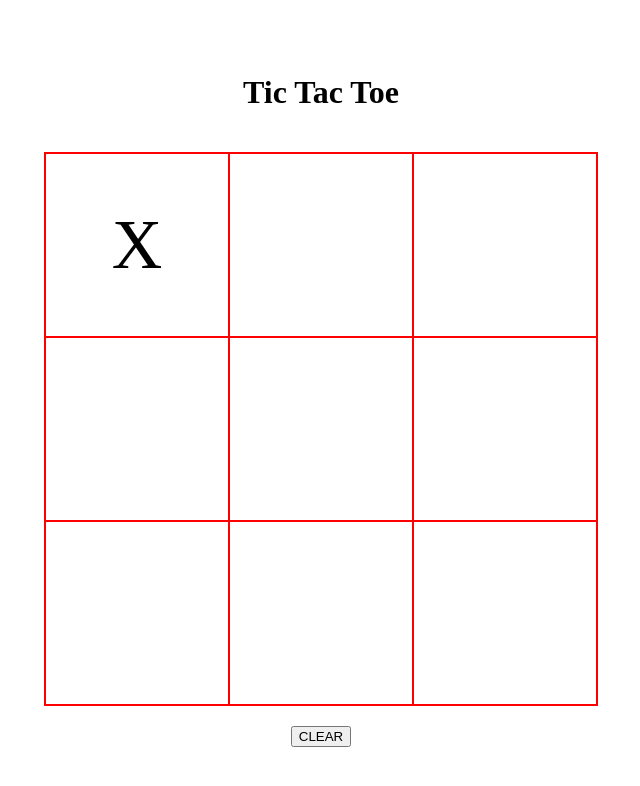
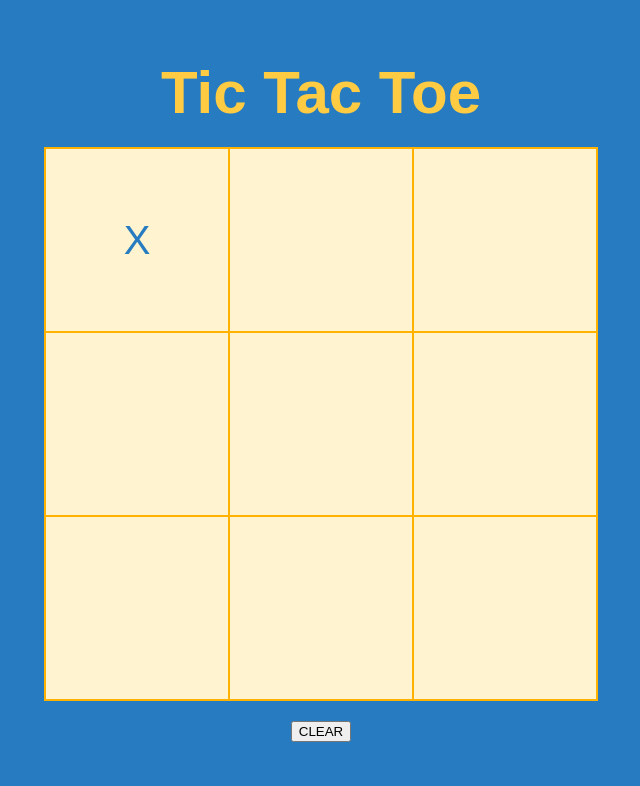
Before and after one commit to SamArenas/Tic_Tac_Toe, a plain HTML site: page index.html in a window 1280 px wide. Both pictures are taken after a click on the element 456 px from the left and 245 px from the top of the page. Shown: the whole page, without its empty margins (319-959 px from the left). Drawn offline with Linux system fonts and the light colour scheme.

Commit message:
add styles

```diff
--- a/script.js
+++ b/script.js
@@ -37,7 +37,7 @@ const GameboardController = () => {
             combo = winningCombinations[i];
             if (board[combo[0]] !== " ") {
                 if (board[combo[0]] === board[combo[1]] && board[combo[0]] === board[combo[2]]) {
-                    message.innerHTML = (board[combo[0]] + " IS THE WINNER!")
+                    message.innerHTML = ("<p>" + board[combo[0]] + " IS THE WINNER!</p>")
                     message.classList.add("visible")
                     return true
                 }
@@ -46,7 +46,7 @@ const GameboardController = () => {
         if (board.includes(" ")) {
             return false
         }
-        message.innerHTML = "DRAW"
+        message.innerHTML = "<p>DRAW</p>"
         message.classList.add("visible")
         return true
     }
@@ -79,7 +79,7 @@ const Gameboard = () => {
     placeSymbol = (e) => {
         let cell = e.target
         if (gameboardController.updateBoard(cell.id)) {
-            cell.innerHTML = gameboardController.getSymbolInCell(cell.id)
+            cell.innerHTML = "<p>" + gameboardController.getSymbolInCell(cell.id) + "</p>"
             if (gameboardController.checkGameOver()) {
                 lockBoard()
             }
--- a/style.css
+++ b/style.css
@@ -2,6 +2,18 @@ html,body{
     margin: 0;
     padding: 0;
     border: 0;
+    background-color: #277BC0;
+}
+h1{
+    color: #FFCB42;
+    padding: 0;
+    margin: 0;
+    font-family: Arial, Helvetica, sans-serif;
+    font-size: 60px;
+}
+.gameboard p{
+    color:#277BC0;
+    font-family: Arial, Helvetica, sans-serif;
 }
 
 .container{
@@ -16,6 +28,12 @@ html,body{
 .win-message{
     visibility: hidden;
     display: none;
+    color: #FFCB42;
+    padding: 0;
+    margin: 0;
+    font-weight: bolder;
+    font-size: 30px;
+    font-family: Arial, Helvetica, sans-serif;
 }
 .visible{
     visibility: visible;
@@ -29,18 +47,18 @@ html,body{
     grid-template-columns: repeat(3,1fr);
     grid-template-rows: repeat(3,1fr);
     grid-gap: 2px;
-    background-color: red;
-    border: 2px solid red;
+    background-color: #FFB200;
+    border: 2px solid #FFB200;
 
 }
 
 .section{
-    background-color: white;
+    background-color: #FFF4CF;
     display: flex;
     flex-direction: column;
     justify-content: center;
     align-items: center;
-    font-size: 70px;
+    font-size: 40px;
 }
 
 .section:hover{
```
